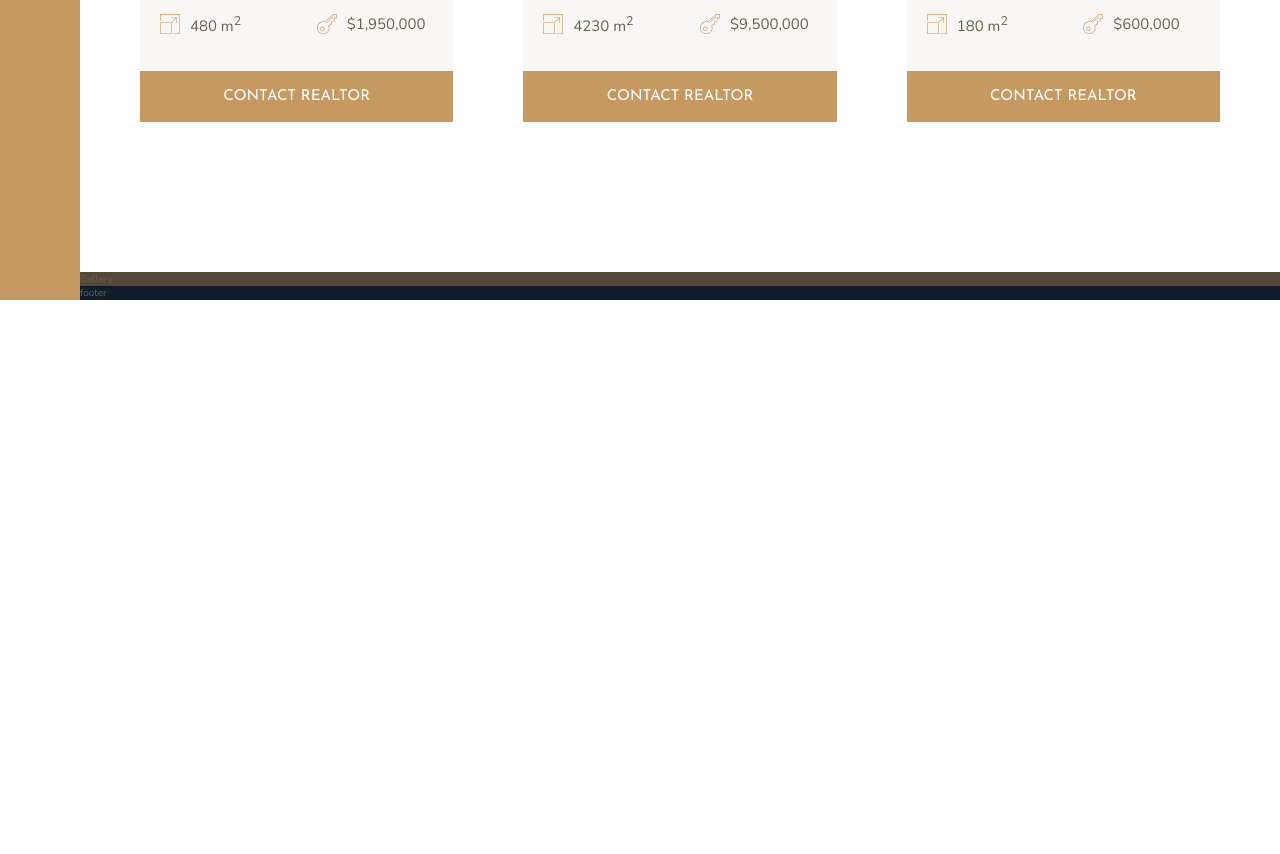
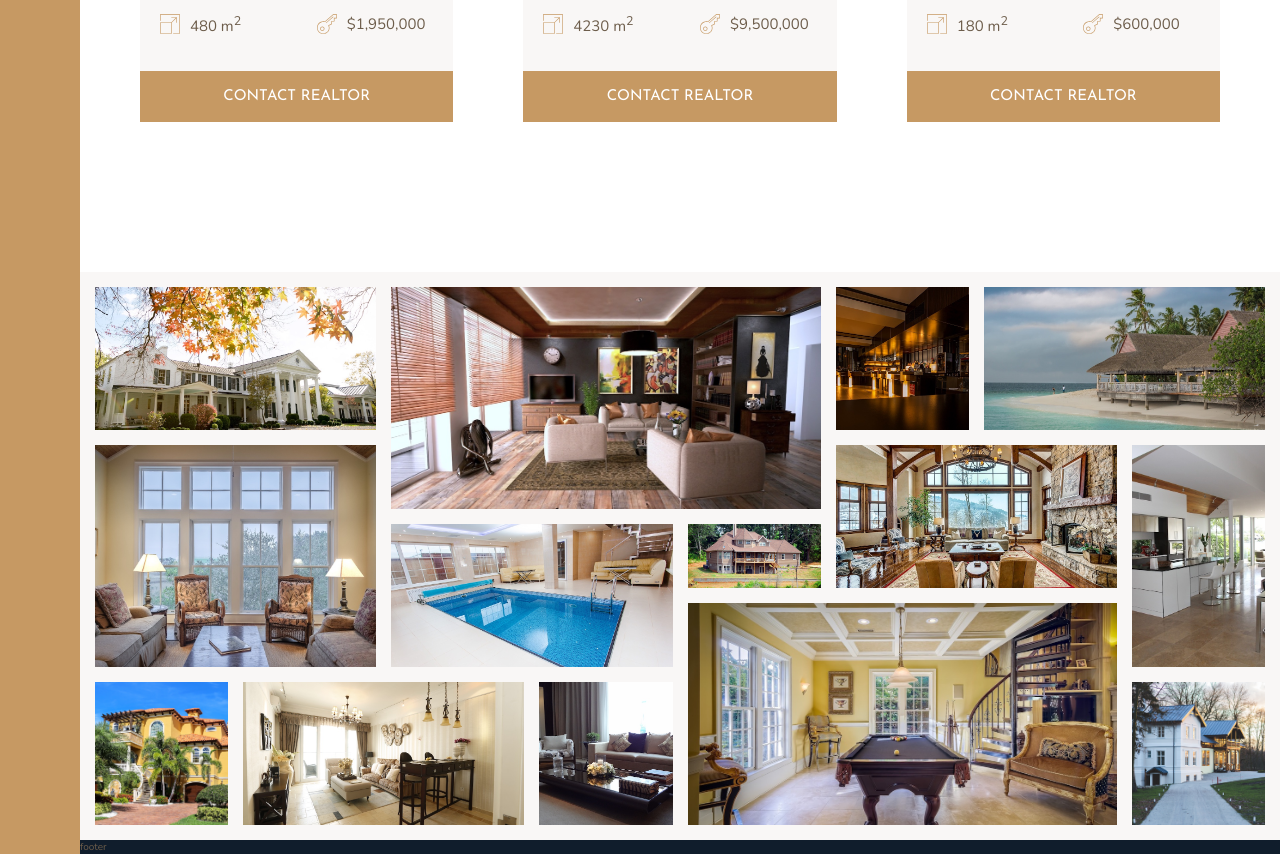
Before and after one commit to z3shan7/Nexter, a website: page index.html in a window 1280 px wide. Shown: the part 2730-3584 px from the top of the page. Before the commit the page ends 3030 px from the top, so only its background shows below. Drawn offline with nearby package versions, Linux system fonts and the light colour scheme.

Commit message:
building gallery section

```diff
--- a/index.html
+++ b/index.html
@@ -293,7 +293,45 @@
         </div>
     </section>
     <section class="gallery">
-        Gallery
+        <figure class="gallery__item gallery__item--1"><img src="img/gal-1.jpeg" alt="Gallery image 1"
+                class="gallery__img">
+        </figure>
+        <figure class="gallery__item gallery__item--2"><img src="img/gal-2.jpeg" alt="Gallery image 2"
+                class="gallery__img">
+        </figure>
+        <figure class="gallery__item gallery__item--3"><img src="img/gal-3.jpeg" alt="Gallery image 3"
+                class="gallery__img">
+        </figure>
+        <figure class="gallery__item gallery__item--4"><img src="img/gal-4.jpeg" alt="Gallery image 4"
+                class="gallery__img">
+        </figure>
+        <figure class="gallery__item gallery__item--5"><img src="img/gal-5.jpeg" alt="Gallery image 5"
+                class="gallery__img">
+        </figure>
+        <figure class="gallery__item gallery__item--6"><img src="img/gal-6.jpeg" alt="Gallery image 6"
+                class="gallery__img">
+        </figure>
+        <figure class="gallery__item gallery__item--7"><img src="img/gal-7.jpeg" alt="Gallery image 7"
+                class="gallery__img">
+        </figure>
+        <figure class="gallery__item gallery__item--8"><img src="img/gal-8.jpeg" alt="Gallery image 8"
+                class="gallery__img">
+        </figure>
+        <figure class="gallery__item gallery__item--9"><img src="img/gal-9.jpeg" alt="Gallery image 9"
+                class="gallery__img">
+        </figure>
+        <figure class="gallery__item gallery__item--10"><img src="img/gal-10.jpeg" alt="Gallery image 10"
+                class="gallery__img"></figure>
+        <figure class="gallery__item gallery__item--11"><img src="img/gal-11.jpeg" alt="Gallery image 11"
+                class="gallery__img"></figure>
+        <figure class="gallery__item gallery__item--12"><img src="img/gal-12.jpeg" alt="Gallery image 12"
+                class="gallery__img"></figure>
+        <figure class="gallery__item gallery__item--13"><img src="img/gal-13.jpeg" alt="Gallery image 13"
+                class="gallery__img"></figure>
+        <figure class="gallery__item gallery__item--14"><img src="img/gal-14.jpeg" alt="Gallery image 14"
+                class="gallery__img"></figure>
+
+
     </section>
     <footer class="footer">
         footer
--- a/sass/_gallery.scss
+++ b/sass/_gallery.scss
@@ -1,4 +1,92 @@
 .gallery {
-    background-color: $color-grey-dark-1;
+    background-color: $color-grey-light-1;
     grid-column: full-start / full-end;
+
+    display: grid;
+    /*grid-template-columns: repeat(8, 1fr);
+    grid-template-rows: repeat(7, 5vw);*/
+    grid-template: repeat(7, 5vw) / repeat(8, 1fr);
+
+
+    grid-gap: 1.5rem;
+    padding: 1.5rem;
+
+    &__item {
+        &--1 {
+            grid-row: 1 / span 2;
+            grid-column: 1 / span 2;
+        }
+
+        &--2 {
+            grid-row: 1 / span 3;
+            grid-column: 3 / span 3;
+        }
+
+        &--3 {
+            grid-row: 1 / span 2;
+            grid-column: 6 / 7;
+        }
+
+        &--4 {
+            grid-row: 1 / span 2;
+            grid-column: 7 / -1;
+        }
+
+        &--5 {
+            grid-row: 3 / span 3;
+            grid-column: 1 / span 2;
+        }
+
+        &--6 {
+            grid-row: 4 / span 2;
+            grid-column: 3 / span 2;
+        }
+
+        &--7 {
+            grid-row: 4 / 5;
+            grid-column: 5 / 6;
+        }
+
+        &--8 {
+            grid-row: 3 / span 2;
+            grid-column: 6 / span 2;
+        }
+
+        &--9 {
+            grid-row: 3 / span 3;
+            grid-column: 8 / -1;
+        }
+
+        &--10 {
+            grid-row: 6 / span 2;
+            grid-column: 1 / 2;
+        }
+
+        &--11 {
+            grid-row: 6 / span 2;
+            grid-column: 2 / span 2;
+        }
+
+        &--12 {
+            grid-row: 6 / span 2;
+            grid-column: 4 / 5;
+        }
+
+        &--13 {
+            grid-row: 5 / span 3;
+            grid-column: 5 / span 3;
+        }
+
+        &--14 {
+            grid-row: 6 / span 2;
+            grid-column: 8 / -1;
+        }
+    }
+
+    &__img {
+        width: 100%;
+        height: 100%;
+        object-fit: cover;
+        display: block;
+    }
 }
--- a/sass/_homes.scss
+++ b/sass/_homes.scss
@@ -1,5 +1,4 @@
 .homes {
-    // background-color: $color-secondary;
     grid-column: center-start / center-end;
     margin: 15rem 0;
 
```
Also changed, not shown: css/style.css.
